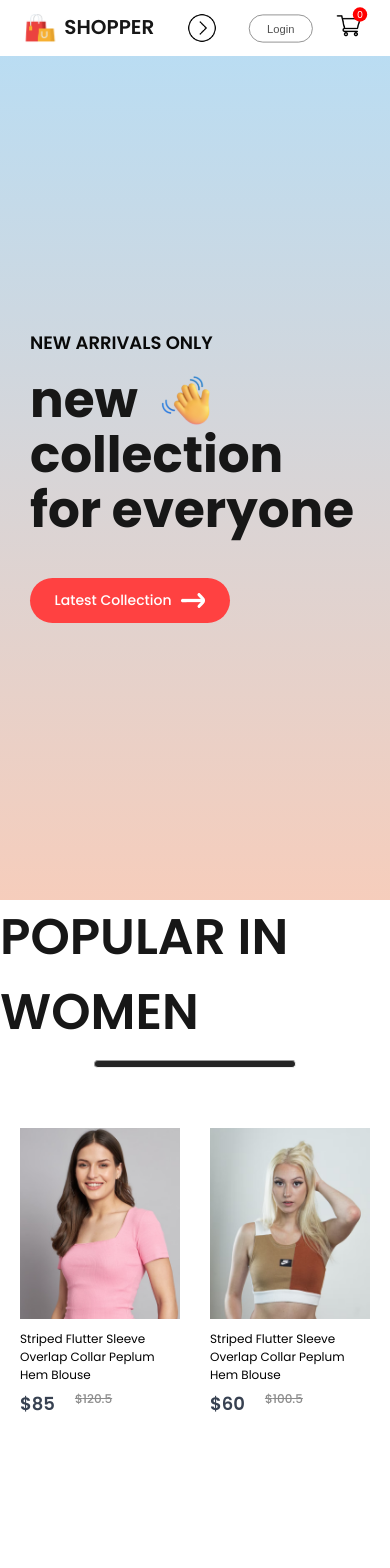
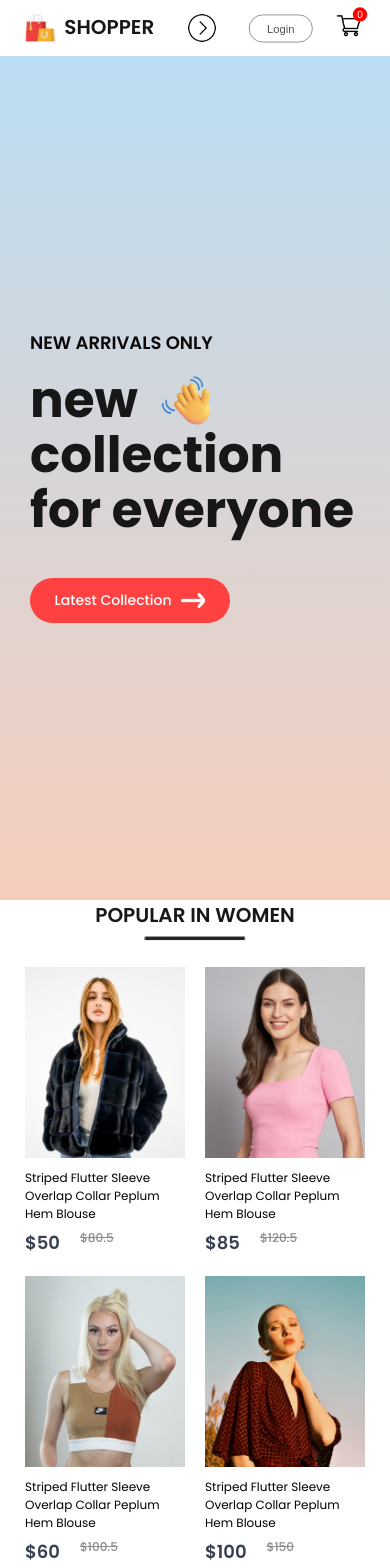
Before and after one commit to Vaishalirawat1119/E-Commerce, a React (Create React App) app: page / in a window 390 px wide. Shown: the top 1568 px of the page. Built offline with nearby package versions, Linux system fonts and the light colour scheme.

Commit message:
added responsive styling to popular component

```diff
--- a/src/Components/Popular/Popular.css
+++ b/src/Components/Popular/Popular.css
@@ -24,3 +24,64 @@
     display: flex;
     gap: 30px;
 }
+
+@media (max-width:1280px){
+    .popular{
+        height: 70vh;
+    }
+    .popular h1{
+        font-size: 40px;
+    }
+    .popular hr{
+        width: 160px;
+        height: 4px;
+    }
+    .popular-item{
+        gap: 20px;
+        margin-top: 30px;
+    }
+}
+
+@media (max-width:1024px){
+    .popular{
+        height: 60vh;
+    }
+    .popular h1{
+        font-size: 30px;
+    }
+    .popular hr{
+        width: 120px;
+        height: 3px;
+    }
+    .popular-item{
+        gap: 25px;
+        margin-top: 20px;
+    }
+}
+
+@media (max-width:800px){
+    .popular{
+        height: 50vh;
+        gap: 6px;
+    }
+    .popular h1{
+        font-size: 20px;
+    }
+    .popular hr{
+        width: 100px;
+    }
+    .popular-item{
+        gap: 5px;
+    }
+}
+
+@media (max-width:500px){
+    .popular{
+        height: 90vh;
+    }
+    .popular-item{
+        display: grid;
+        grid-template-columns: 1fr 1fr;
+        gap: 20px;
+    }
+}
```
